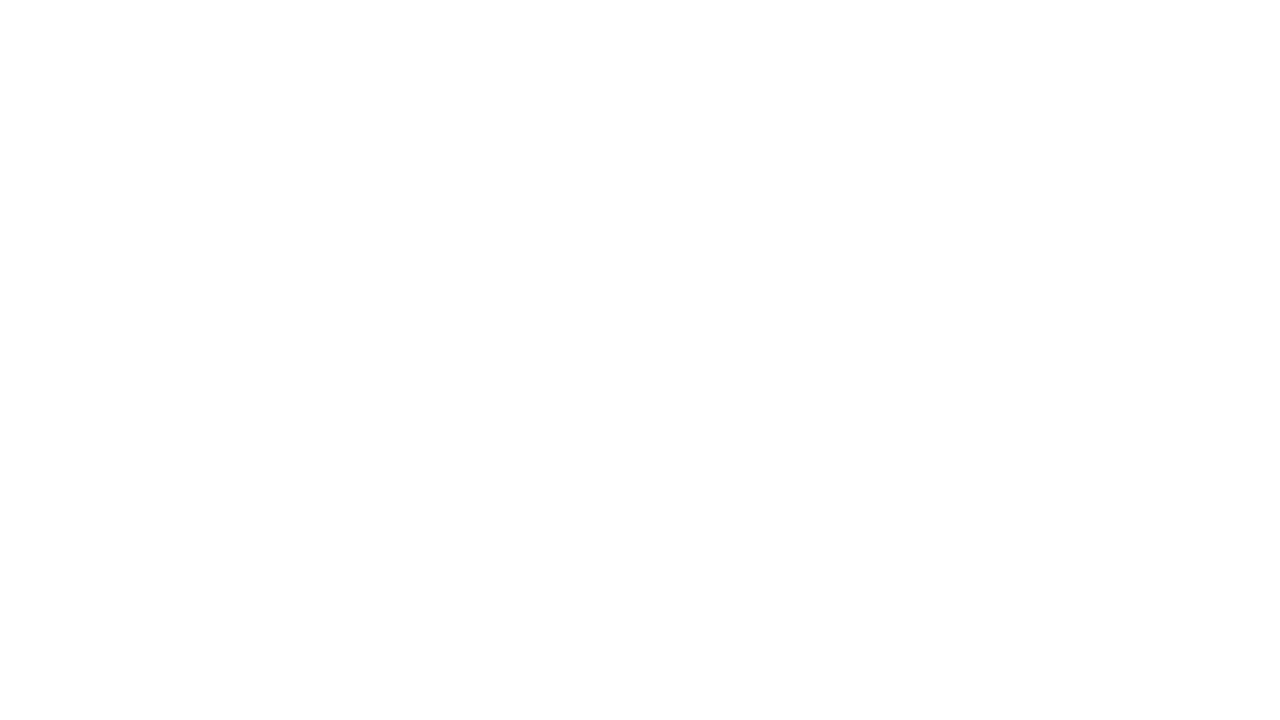
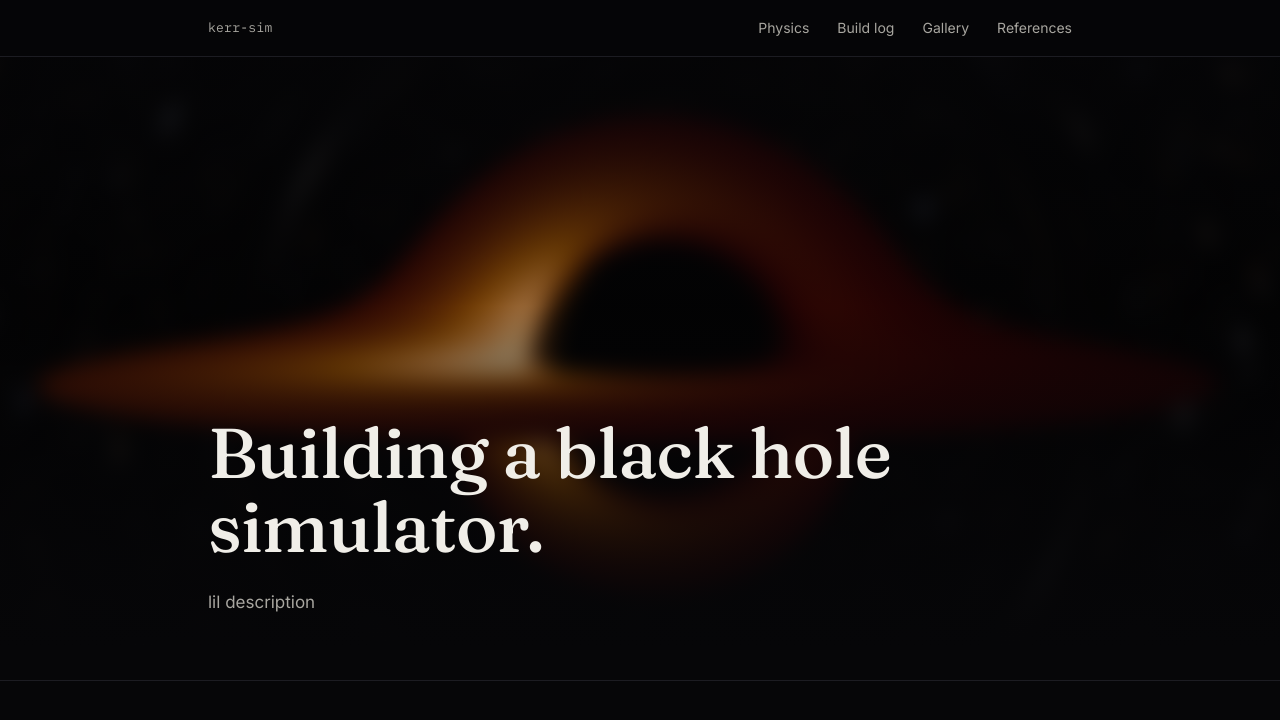
Before and after one commit to carjorobinson03-cloud/Kerr-Black-Hole-Simulation, a plain HTML site: page website/index.html in a window 1280 px wide. Drawn offline with Linux system fonts and the light colour scheme.

Commit message:
setup main landing page

```diff
--- a/website/index.html
+++ b/website/index.html
@@ -4,8 +4,33 @@
         <meta charset="utf-8">
         <meta name="viewport" content="width=device-width, initial-scale=1">
         <title>kerr sim - black hole raytracer</title>
+        <link rel="preconnect" href="https://fonts.googleapis.com">
+        <link href="https://fonts.googleapis.com/css2?family=Fraunces:ital,opsz,wght@0,9..144,400;0,9..144,500;0,9..144,600;1,9..144,400&family=Inter:wght@400;500&family=IBM+Plex+Mono:wght@400;500&display=swap" rel="stylesheet">
+        <link rel="stylesheet" href="style.css">
     </head>
     <body>
+        <nav>
+            <div class="wrap">
+                <div class="nav-mark">kerr-sim</div>
+                <ul class="nav-links">
+                    <li><a href="#physics">Physics</a></li>
+                    <li><a href="#build">Build log</a></li>
+                    <li><a href="#gallery">Gallery</a></li>
+                    <li><a href="#refs">References</a></li>
+                </ul>
+            </div>
+        </nav>
 
+        <div class="hero">
+            <div class="hero-bg"></div>
+            <div class="hero-overlay"></div>
+
+            <div class="wrap hero-content">
+                <h1>Building a black hole simulator.</h1>
+                <p class="hero-sub">
+                    lil description
+                </p>
+            </div>
+        </div>
     </body>
 </html>
--- /dev/null
+++ b/website/style.css
@@ -0,0 +1,123 @@
+:root{
+    --bg: #060608;
+    --white: #f0eee8;
+    --light-grey: #a8a6a0;
+    --dark-grey: #6b6a68;
+    --orange: #ff9d54;
+    --dark-orange: #c2410c;
+    --blue: #d8e6ff;
+    --line: #1c1c22;
+
+    --serif: 'Fraunces', Georgia, serif;
+    --mono: 'IBM Plex Mono', ui-monospace, monospace;
+    --sans: 'Inter', -apple-system, sans-serif;
+}
+
+*{
+    box-sizing:border-box;
+    margin: 0;
+    padding: 0;
+}
+
+body{
+    background: var(--bg);
+    color: var(--white);
+    font-family: var(--sans);
+    line-height:1.6;
+    -webkit-font-smoothing:antialiased;
+}
+
+.wrap{
+    max-width: 920px;
+    margin: 0 auto;
+    padding: 0 28px;
+}
+
+nav {
+    position: sticky;
+    top: 0;
+    z-index: 10;
+    background: rgba(6, 6, 8, 0.85);
+    backdrop-filter: blur(10px);
+    border-bottom:1px solid var(--line);
+}
+
+.nav-mark{
+    font-family:var(--mono);
+    font-size:13px;
+    color:var(--light-grey);
+    letter-spacing:0.02em;
+}
+
+nav .wrap{
+    display:flex;
+    align-items:center;
+    justify-content:space-between;
+    height:56px;
+}
+
+.nav-links{
+    display:flex;
+    gap:28px;
+    list-style:none;
+    font-size:0.875rem;
+}
+
+.nav-links a{
+    text-decoration:none;
+    color:var(--light-grey);
+    transition:color 0.15s;
+}
+
+.nav-links a:hover{
+    color:var(--white);
+}
+
+.hero{
+    position:relative;
+    height:78vh;
+    min-height:520px;
+    display:flex;
+    align-items:flex-end;
+    overflow:hidden;
+    border-bottom:1px solid var(--line);
+}
+
+.hero-bg{
+    position:absolute;
+    inset:0;
+    background-image:url('assets/herohole.png');
+    background-size:cover;
+    background-position:center;
+    filter:blur(10px);
+    transform:scale(1.1);
+}
+
+.hero-overlay{
+    position:absolute;
+    inset:0;
+    background:linear-gradient(to top, var(--bg) 5%, rgba(6,6,8,0.4) 60%, rgba(6,6,8,0.75));
+}
+
+.hero-content{
+    position:relative;
+    z-index:2;
+    width:100%;
+    padding-bottom:4rem;
+}
+
+h1{
+    font-family:var(--serif);
+    font-weight:500;
+    font-size:clamp(2.4rem, 5.5vw, 4.4rem);
+    line-height:1.06;
+    letter-spacing:-0.01em;
+    max-width:15ch;
+}
+
+.hero-sub{
+    margin-top:1.5rem;
+    max-width:50ch;
+    font-size:1.0625rem;
+    color:var(--light-grey);
+}
```
Also changed, not shown: website/assets/herohole.png (added).
